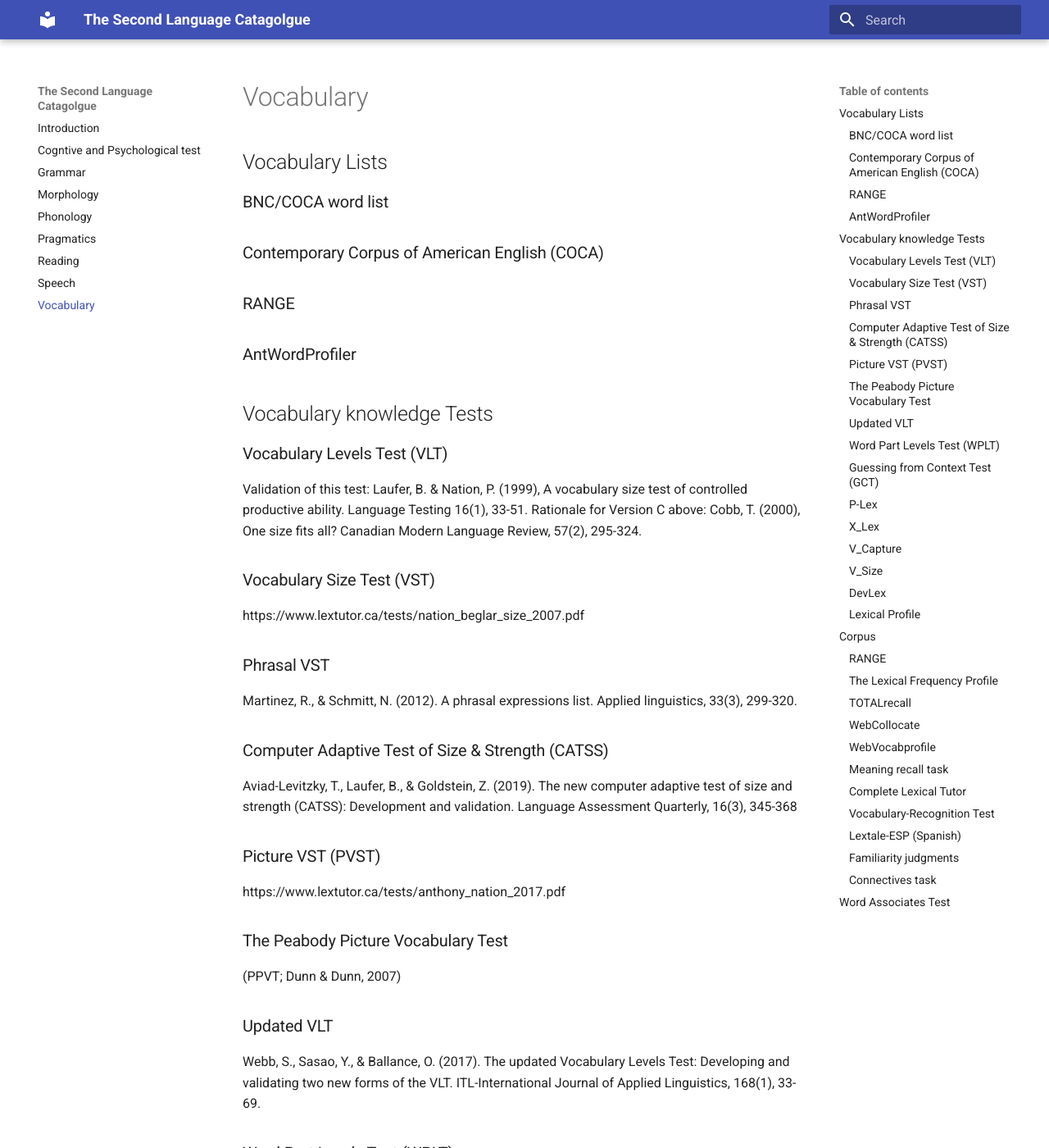
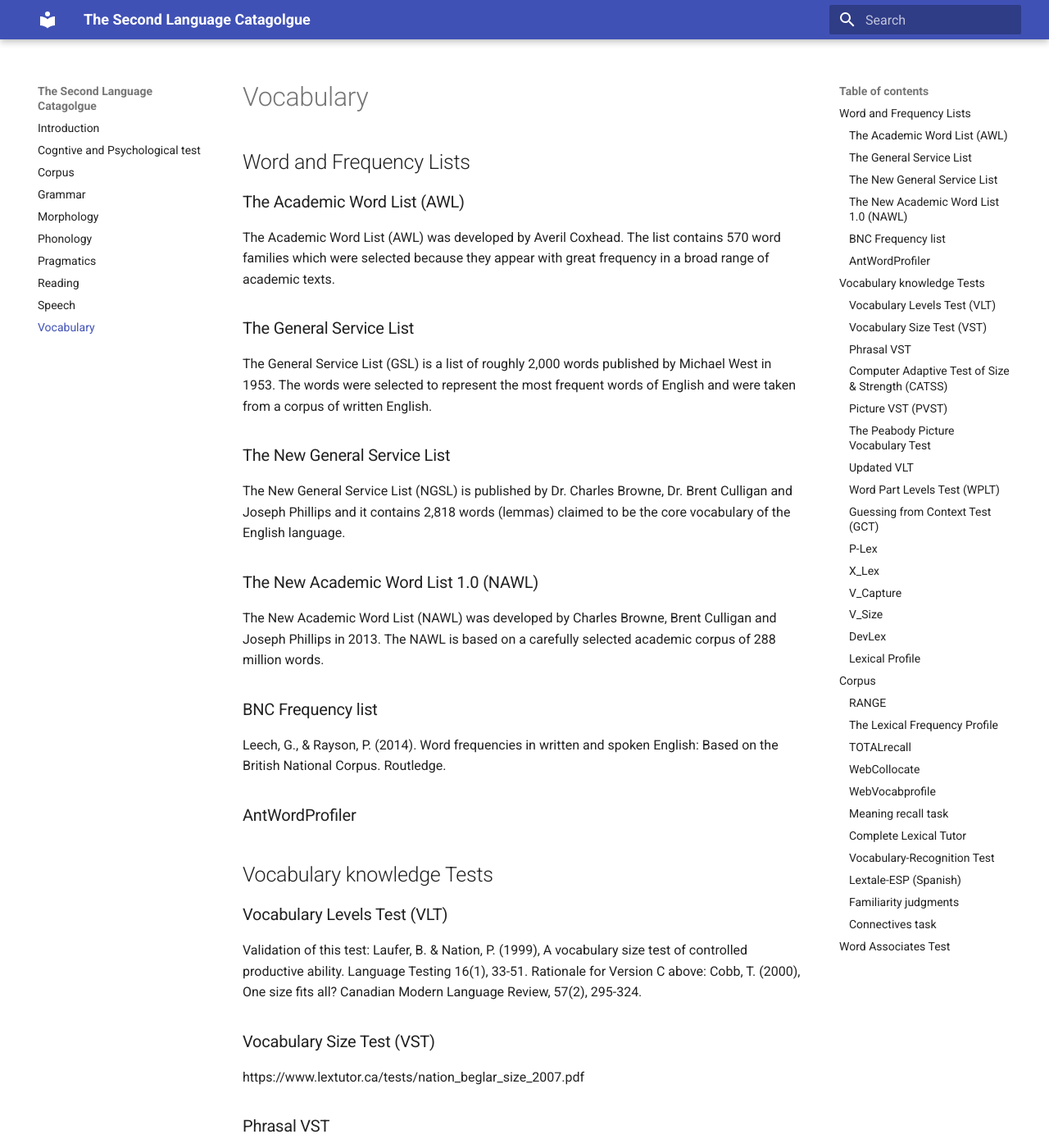
Before and after one commit to ailla-lab/tools-book, an MkDocs documentation site: the page built from docs/vocabulary.md, in a window 1280 px wide and 1400 px high. Shown: the whole window at 82% size. Built offline with MkDocs 1.6.1 and Material for MkDocs 9.7.7, drawn with Linux system fonts in a browser that asks for light colours.

Commit message:
added word lists

```diff
--- /dev/null
+++ b/docs/corpus.md
@@ -0,0 +1 @@
+### Contemporary Corpus of American English (COCA)
--- a/docs/vocabulary.md
+++ b/docs/vocabulary.md
@@ -1,12 +1,26 @@
 # Vocabulary
 
-## Vocabulary Lists
+## Word and Frequency Lists
 
-### BNC/COCA word list
+### The Academic Word List (AWL)
 
-### Contemporary Corpus of American English (COCA)
+The Academic Word List (AWL) was developed by Averil Coxhead. The list contains 570 word families which were selected because they appear with great frequency in a broad range of academic texts.
 
-### RANGE
+### The General Service List
+
+The General Service List (GSL) is a list of roughly 2,000 words published by Michael West in 1953. The words were selected to represent the most frequent words of English and were taken from a corpus of written English.
+
+### The New General Service List
+
+The New General Service List (NGSL) is published by Dr. Charles Browne, Dr. Brent Culligan and Joseph Phillips and it contains 2,818 words (lemmas) claimed to be the core vocabulary of the English language.
+
+### The New Academic Word List 1.0 (NAWL)
+
+The New Academic Word List (NAWL) was developed by Charles Browne, Brent Culligan and Joseph Phillips in 2013. The NAWL is based on a carefully selected academic corpus of 288 million words.
+
+### BNC Frequency list
+
+Leech, G., & Rayson, P. (2014). Word frequencies in written and spoken English: Based on the British National Corpus. Routledge.
 
 ### AntWordProfiler
 
```
Also changed, not shown: other parts of docs/vocabulary.md (+2 -0 lines).
